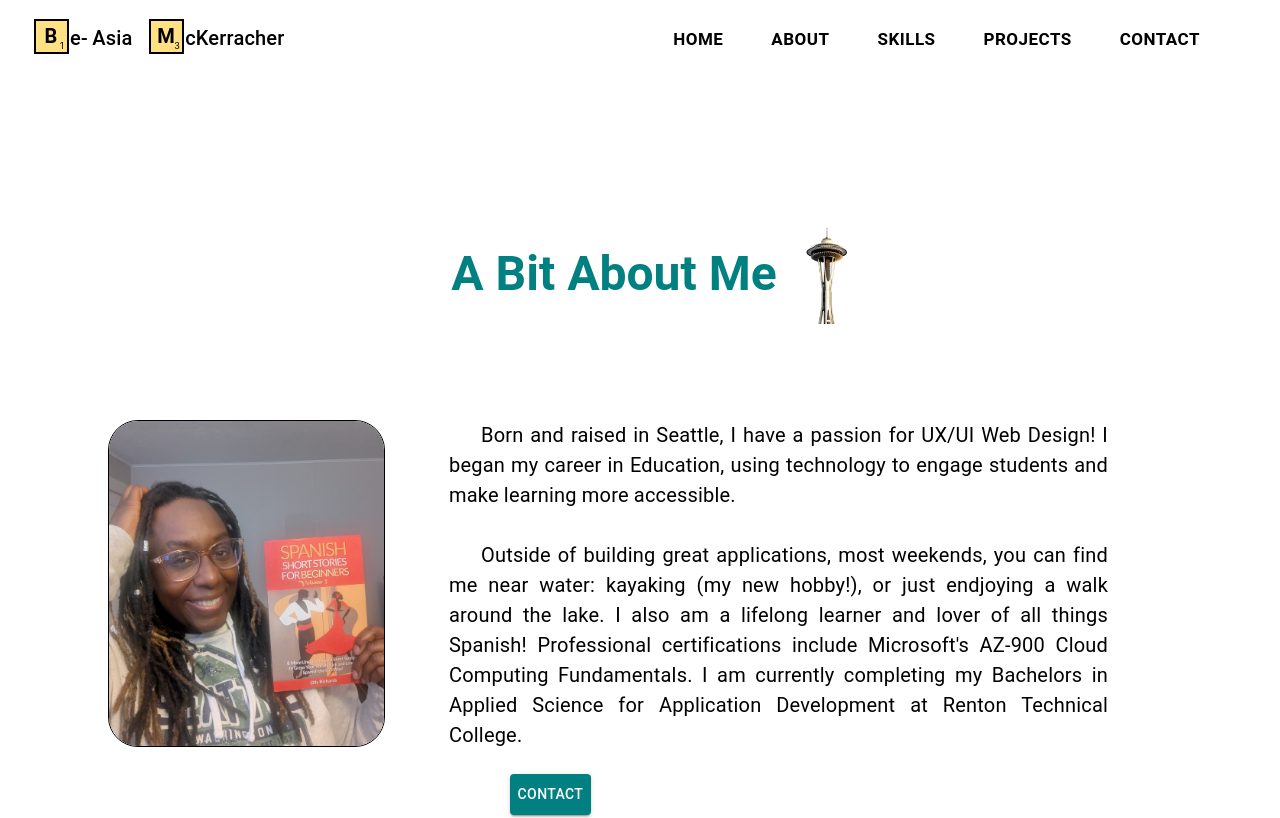
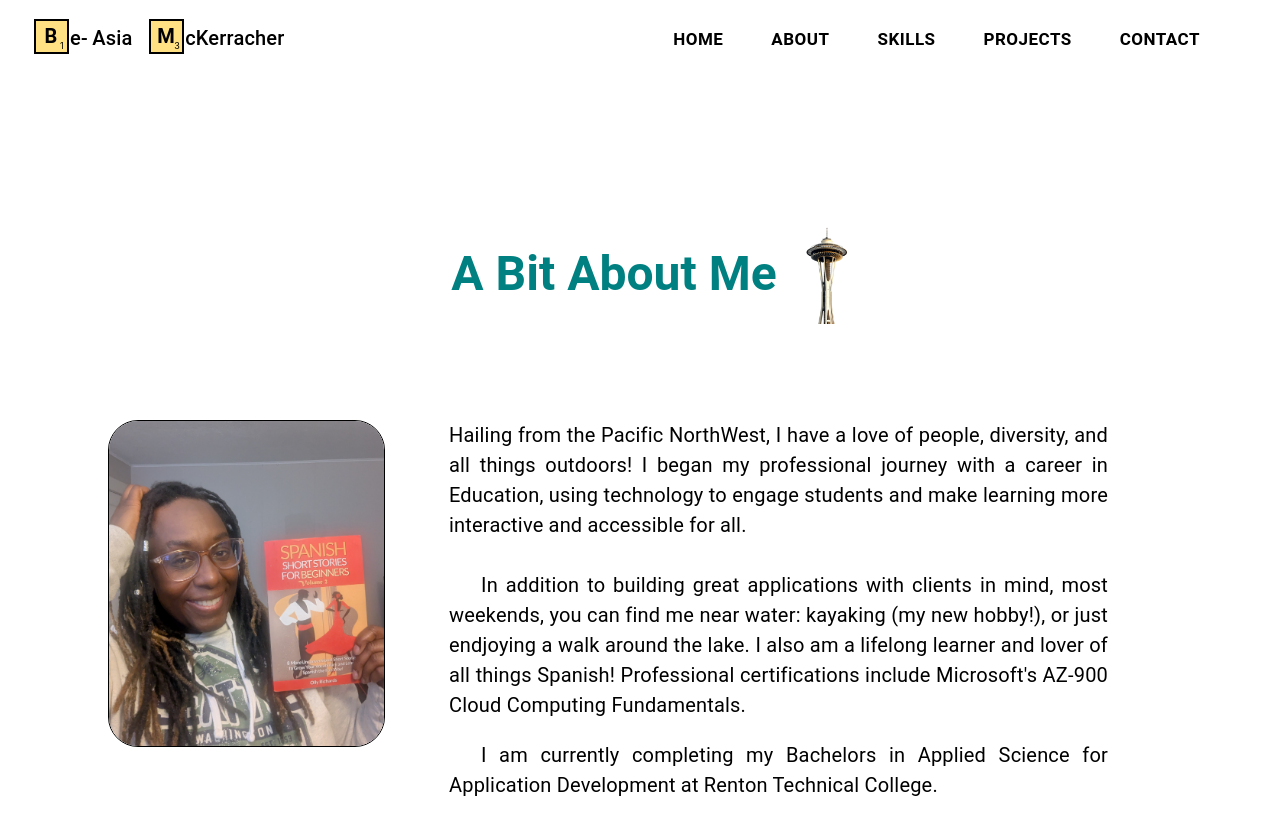
Before and after one commit to amerigirl/website, a React (Create React App) app: page /aboutPage in a window 1280 px wide. Shown: the top 818 px of the page. Built offline with nearby package versions, Linux system fonts and the light colour scheme.

Commit message:
trying to refactor text props

```diff
--- a/src/Components/AboutPage/About.jsx
+++ b/src/Components/AboutPage/About.jsx
@@ -3,6 +3,12 @@
 import SectionTitle from "../SectionTitle";
 import { HashLink } from "react-router-hash-link";
 import { Link } from "react-router-dom";
+
+const textProps = {
+  textAlign: "justify",
+  fontSize: "20px",
+  textIndent: "2rem",
+};
 
 const About = () => {
   return (
@@ -69,15 +75,13 @@
 
           <Box>
             <Typography
-              sx={{
-                textAlign: "justify",
-                fontSize: "20px",
-                textIndent: "2rem",
-              }}
+          {...textProps}
             >
-              Born and raised in Seattle, I have a passion for UX/UI Web Design!
-              I began my career in Education, using technology to engage
-              students and make learning more accessible.
+              Hailing from the Pacific NorthWest, I have a love of people,
+              diversity, and all things outdoors! I began my professional
+              journey with a career in Education, using technology to engage
+              students and make learning more interactive and accessible for
+              all.
               <br></br>
               <br></br>
             </Typography>
@@ -88,12 +92,22 @@
                 textIndent: "2rem",
               }}
             >
-              Outside of building great applications, most weekends, you can
-              find me near water: kayaking (my new hobby!), or just endjoying a
-              walk around the lake. I also am a lifelong learner and lover of
-              all things Spanish! Professional certifications include
-              Microsoft&apos;s AZ-900 Cloud Computing Fundamentals. I am
-              currently completing my Bachelors in Applied Science for
+              In addition to building great applications with clients in mind,
+              most weekends, you can find me near water: kayaking (my new
+              hobby!), or just endjoying a walk around the lake. I also am a
+              lifelong learner and lover of all things Spanish! Professional
+              certifications include Microsoft&apos;s AZ-900 Cloud Computing
+              Fundamentals.
+            </Typography>
+            <br></br>
+            <Typography
+              sx={{
+                textAlign: "justify",
+                fontSize: "20px",
+                textIndent: "2rem",
+              }}
+            >
+              I am currently completing my Bachelors in Applied Science for
               Application Development at Renton Technical College.
             </Typography>
           </Box>
```
